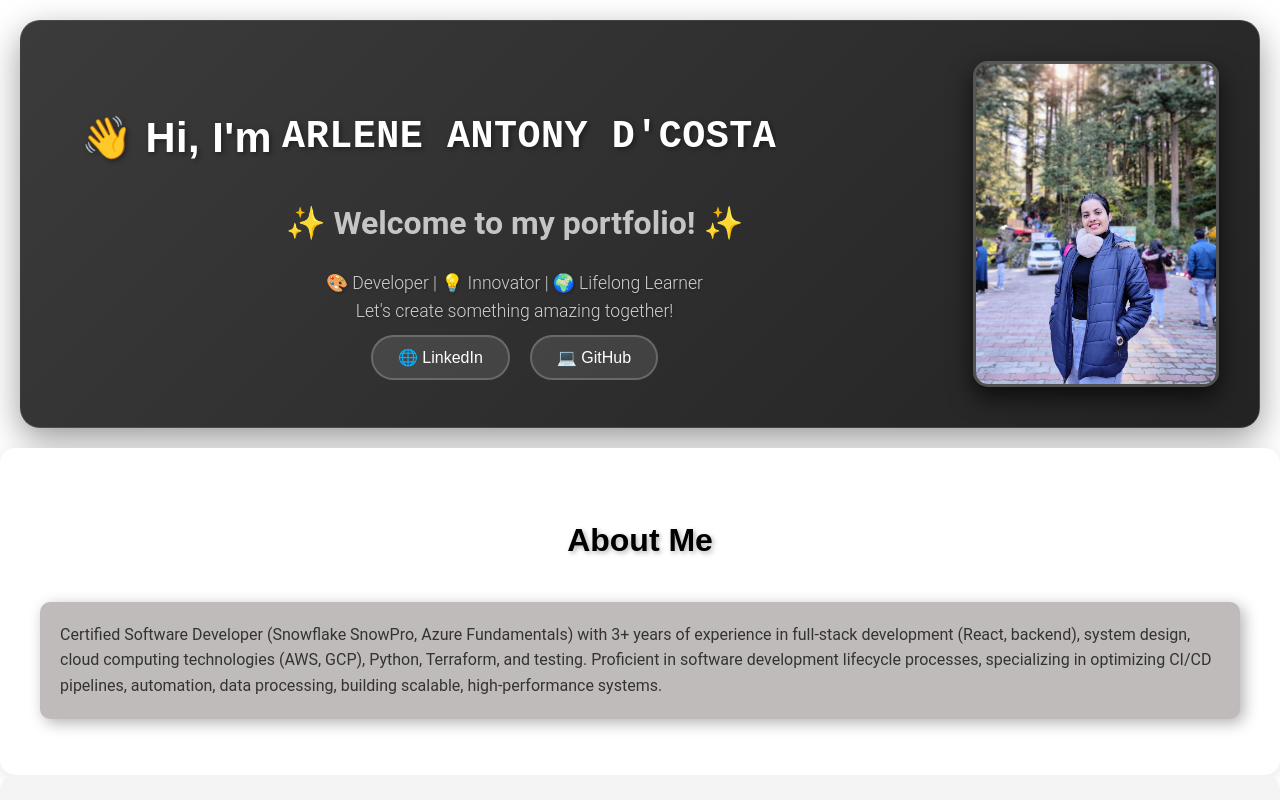
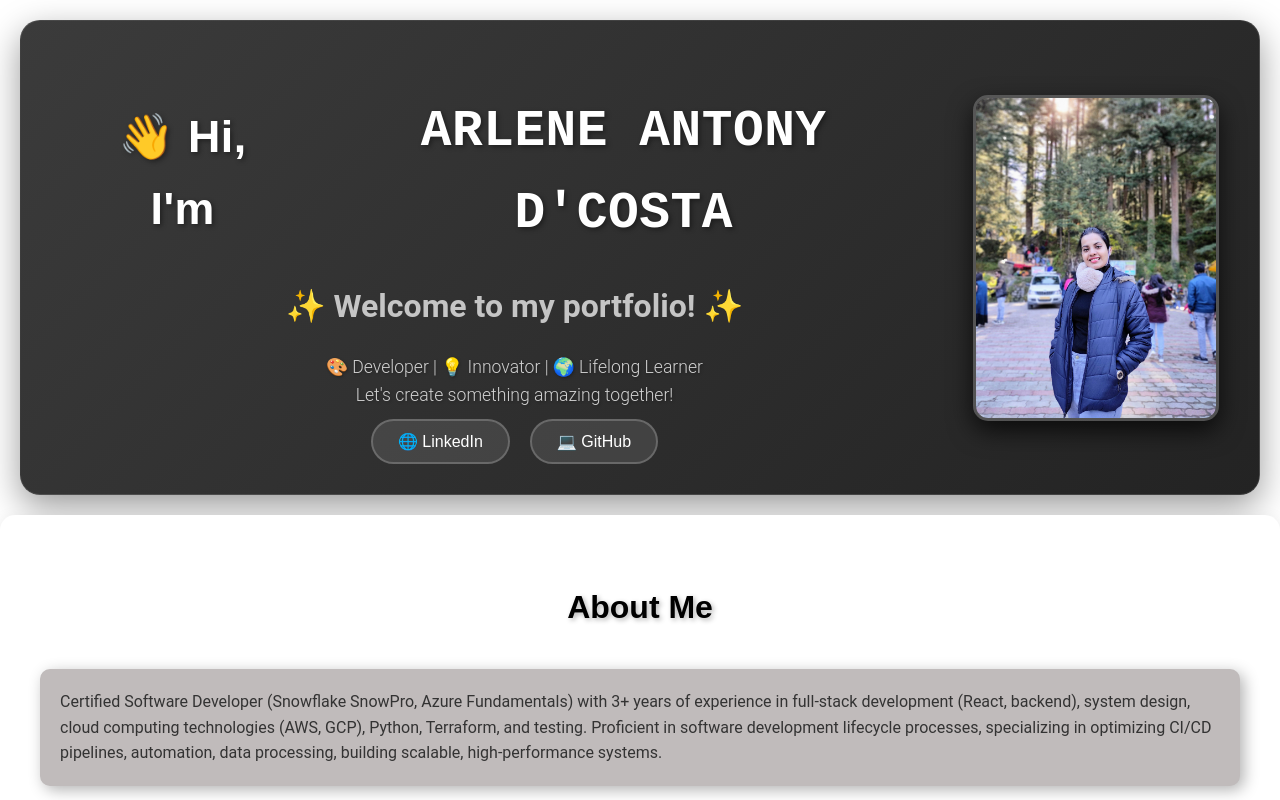
Before and after one commit to ArleneDcosta/portfolio, a React (Create React App) app: page / in a window 1280 px wide. Shown: the top 800 px of the page. Built offline with nearby package versions, Linux system fonts and the light colour scheme.

Commit message:
Centre align

```diff
--- a/src/components/Header/Header.css
+++ b/src/components/Header/Header.css
@@ -37,8 +37,9 @@
 h1 {
   display: flex; /* Align text and elements horizontally */
   align-items: center; /* Ensure vertical alignment */
-  gap: 10px; /* Add spacing between "Hi, I'm" and the name */
-  font-size: 2.6rem; /* Slightly larger font size for main heading */
+  justify-content: center; /* Center the content horizontally */
+  gap: 15px; /* Add spacing between "Hi, I'm" and the name */
+  font-size: 2.8rem; /* Slightly larger font size for main heading */
   margin-bottom: 15px;
   letter-spacing: 0.5px;
   font-family: "Arial", sans-serif; /* Simplified font */
@@ -102,7 +103,7 @@ h2 {
 /* Static Robotic Name Styling */
 .robotic-name {
   font-family: "Courier New", Courier, monospace;
-  font-size: 2.4rem;
+  font-size: 3.2rem; /* Increased font size for better visibility */
   position: relative;
   display: inline-block;
   color: #ffffff;
```
